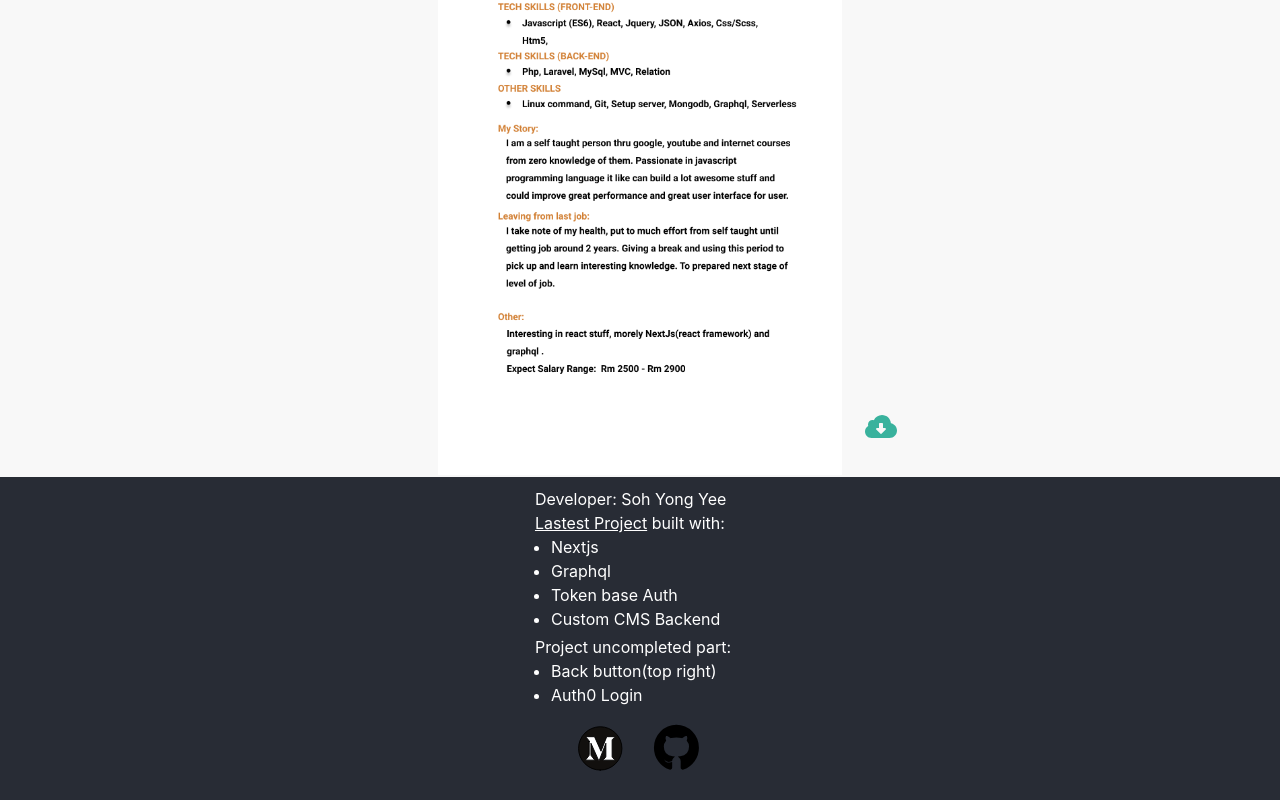
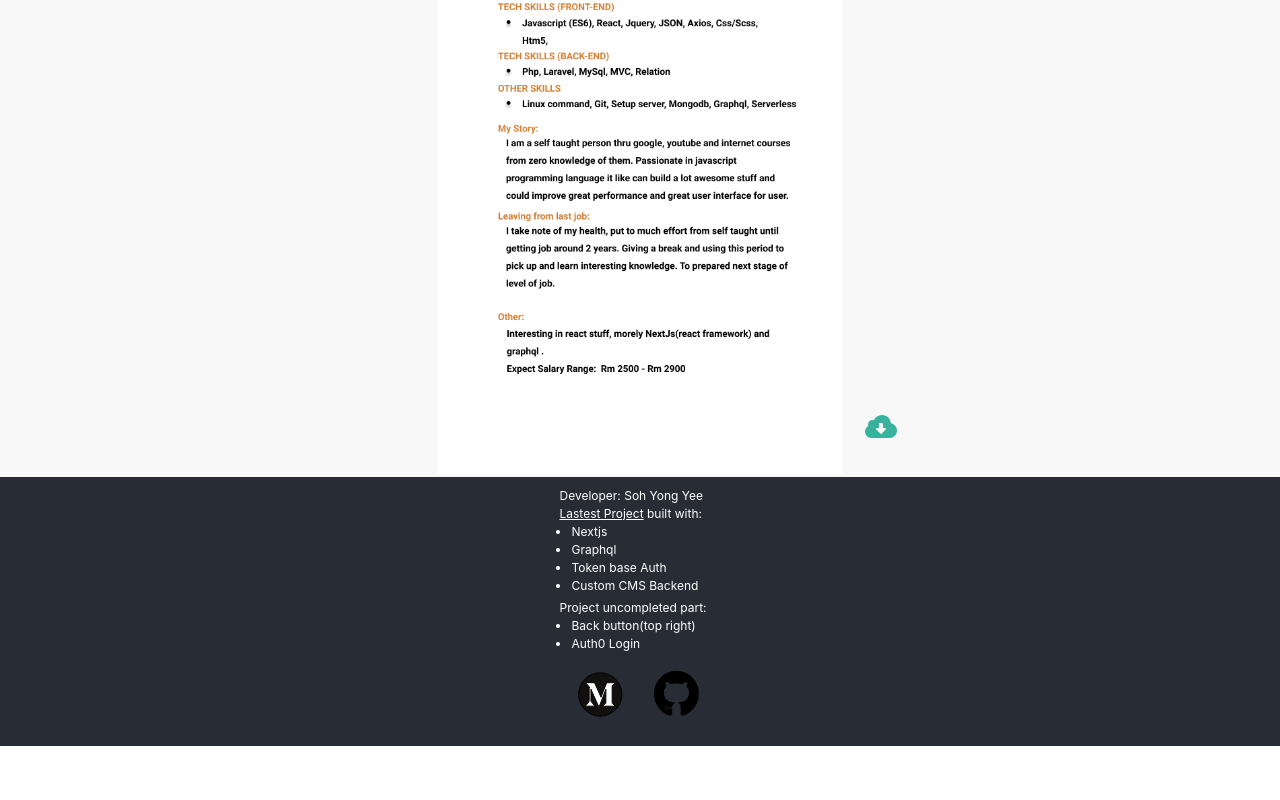
Before and after one commit to wilkersoh/resume, a Next.js app: page / in a window 1280 px wide. Shown: the part 551-1351 px from the top of the page. After the commit the page ends 1297 px from the top, so only its background shows below. Built offline with nearby package versions, Linux system fonts and the light colour scheme.

Commit message:
adjust foter fontsize

```diff
--- a/pages/index.js
+++ b/pages/index.js
@@ -115,7 +115,11 @@ export default function Home() {
         px={4}
         py={10}
         style={{ backgroundColor: "rgb(40, 44, 53)" }}>
-        <Box textAlign='left' mx={{ sm: "auto", lg: 0 }} pr={{ lg: 10 }}>
+        <Box
+          textAlign='left'
+          mx={{ sm: "auto", lg: 0 }}
+          pr={{ lg: 10 }}
+          fontSize={{ lg: "12px" }}>
           <Box color='white'>Developer: Soh Yong Yee</Box>
           <Box>
             <Box d='flex' flexDir={{ sm: "column", lg: "row" }} color='white'>
```
